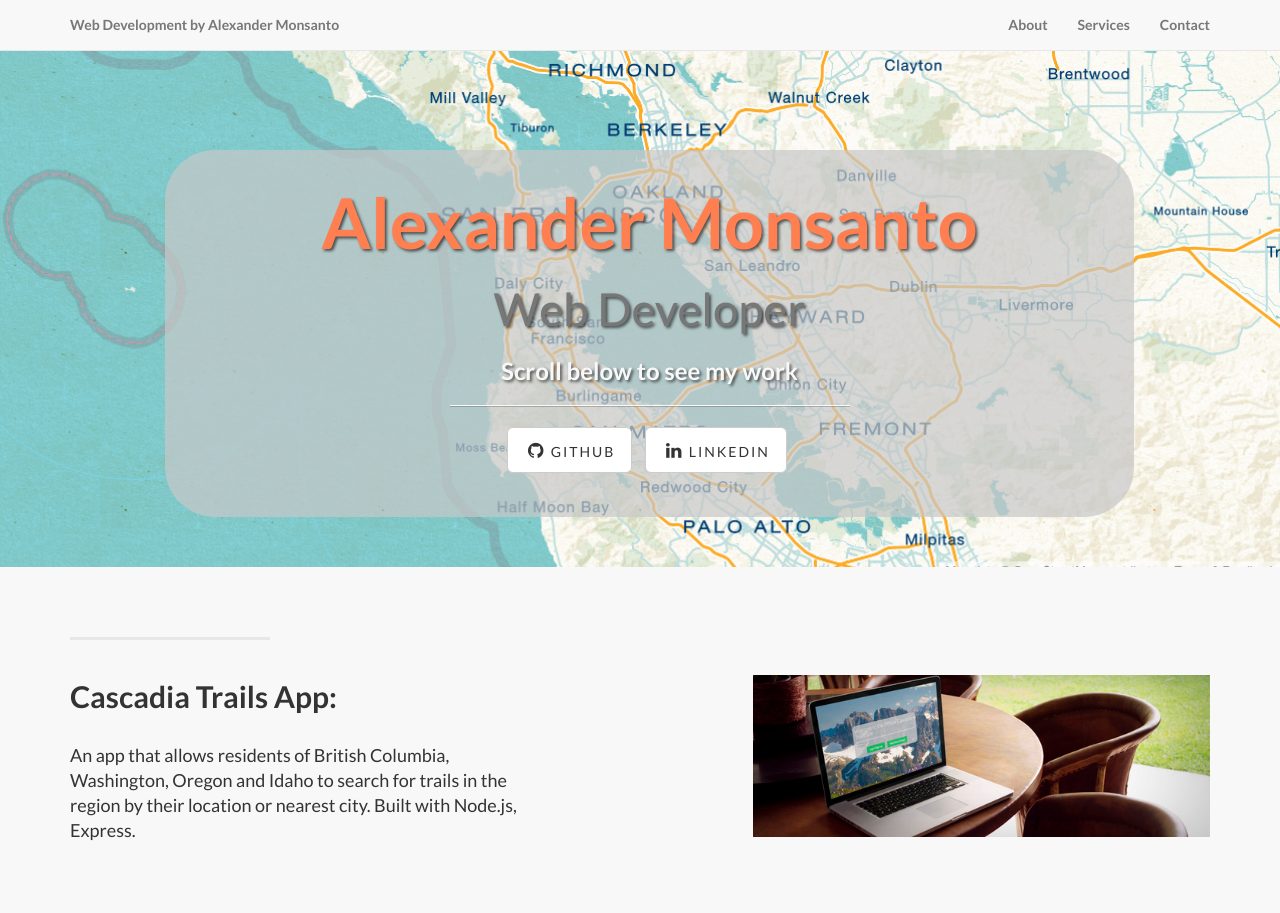
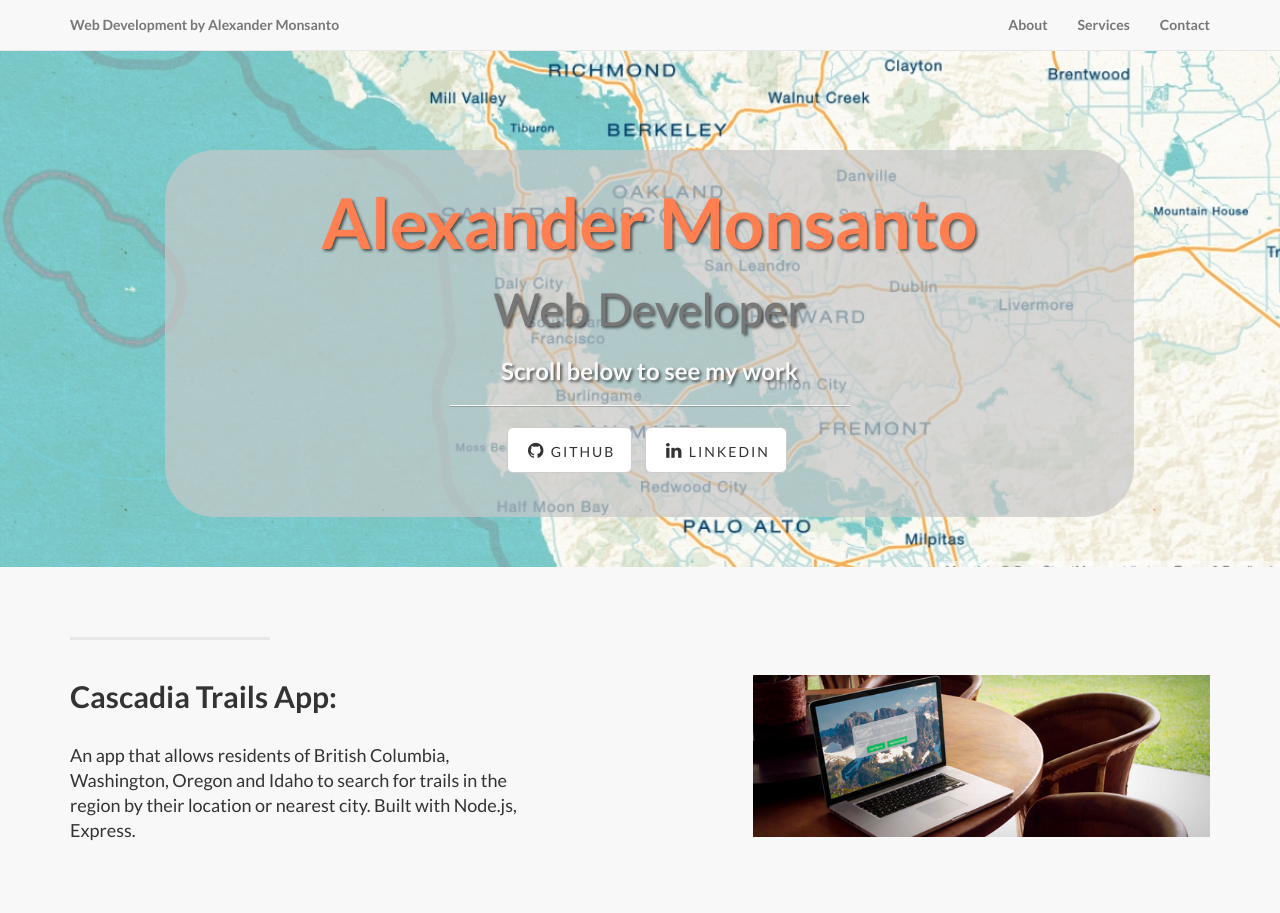
Before and after one commit to AlexanderMonsanto/AlexanderMonsanto.github.io, a PHP site: page / in a window 1280 px wide. Shown: the top 913 px of the page. Run offline with PHP 8.4, Linux system fonts and the light colour scheme.

Commit message:
optimized image updated readme

```diff
--- a/css/landing-page.css
+++ b/css/landing-page.css
@@ -35,7 +35,7 @@ h6 {
     padding-bottom: 50px;
     text-align: center;
     color: #f8f8f8;
-    background: url(../img/Bay-Colony.png) no-repeat center center;
+    background: url(../img/Optimized-Bay-Colony.png) no-repeat center center;
     background-size: cover;
 }
 
```
Also changed, not shown: README.md, img/Optimized-Bay-Colony.png (added), 1 other file.
